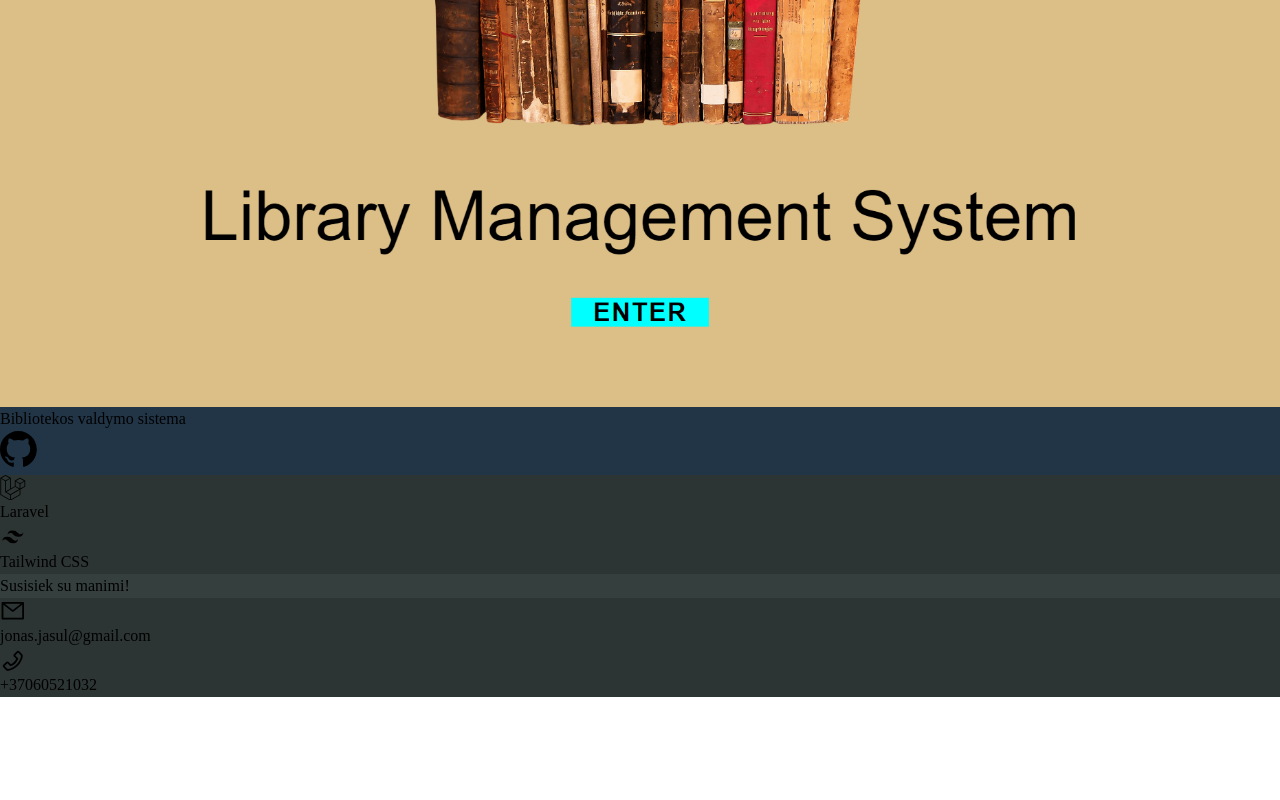
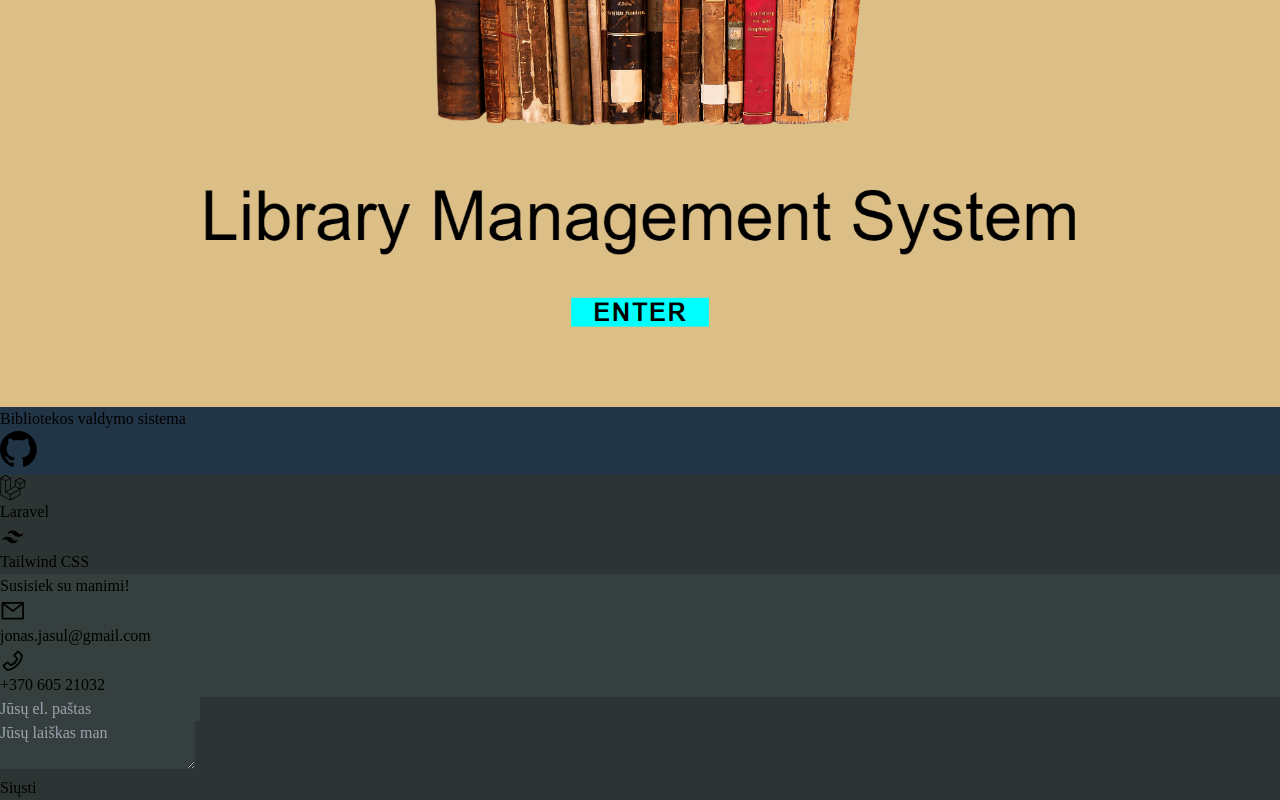
Before and after one commit to jonas-jasul/portfolio, a React (Vite) app: page / in a window 1280 px wide. Shown: the part 5519-6319 px from the top of the page. Before the commit the page ends 6216 px from the top, so only its background shows below. Built offline with nearby package versions, Linux system fonts and the light colour scheme; a web font is replaced by a local one.

Commit message:
Added emailjs contact form with validation

```diff
--- a/package.json
+++ b/package.json
@@ -10,11 +10,14 @@
     "preview": "vite preview"
   },
   "dependencies": {
+    "@emailjs/browser": "^3.11.0",
+    "emailjs": "^4.0.3",
     "postcss-flexbugs-fixes": "^5.0.2",
     "postcss-normalize": "^10.0.1",
     "postcss-preset-env": "^8.5.1",
     "react": "^18.2.0",
     "react-dom": "^18.2.0",
+    "react-hook-form": "^7.46.1",
     "react-icons": "^4.10.1",
     "react-switch": "^7.0.0"
   },
--- a/src/App.css
+++ b/src/App.css
@@ -7,6 +7,14 @@
 
 #dark {
     background-color: #2c3533;
+}
+
+#light .form-bg {
+    background-color: #f6f3f3;
+}
+
+#dark .form-bg {
+    background-color: rgb(53, 63, 62);
 }
 
 #light .hello {
--- a/src/components/contact.tsx
+++ b/src/components/contact.tsx
@@ -1,18 +1,21 @@
 import { AiOutlineMail, AiOutlinePhone } from 'react-icons/ai';
+import ContactForm from './contactForm';
 export default function Contact() {
     return (
         <div className="h-[100vh]">
             <div className="transition-line lg:w-full lg:h-4 "></div>
             <div className='flex flex-col lg:flex-row-reverse'>
                 <div className="contact-div w-full h-[30vh] lg:w-1/3 lg:h-[100vh]">
-                    <div className="contact-heading-div h-full flex justify-center items-center">
+                    <div className="contact-heading-div h-full flex flex-col justify-center items-center">
                         <h2 className="text-center text-emerald-400 text-5xl">Susisiek su manimi!</h2>
+                        <div className='email flex flex-row justify-center items-center contact-text'><AiOutlineMail className='mx-2' size={'1.6em'} /><h3 className='text-2xl'>jonas.jasul@gmail.com</h3></div>
+                        <div className='phone flex flex-row justify-center items-center contact-text'><AiOutlinePhone className='mx-2' size={'1.6em'} /> <h3 className='text-2xl'>+370 605 21032</h3> </div>
                     </div>
 
                 </div>
                 <div className="contact-left-div justify-center items-center mt-40 lg:my-auto lg:mx-auto">
-                    <div className='email flex flex-row justify-center items-center text'><AiOutlineMail className='mx-2' size={'1.6em'} /><h3 className='text-2xl'>jonas.jasul@gmail.com</h3></div>
-                    <div className='phone flex flex-row justify-center items-center text'><AiOutlinePhone className='mx-2' size={'1.6em'} /> <h3 className='text-2xl'>+37060521032</h3> </div>
+
+                    <ContactForm />
                 </div>
             </div>
         </div>
--- /dev/null
+++ b/src/components/contactForm.tsx
@@ -0,0 +1,42 @@
+import emailjs from "@emailjs/browser";
+import { useForm, SubmitHandler } from "react-hook-form";
+
+type Inputs = {
+    email: string,
+    message: string,
+}
+export default function ContactForm() {
+
+    const { register, handleSubmit, formState: { errors } } = useForm<Inputs>();
+    const onSubmit: SubmitHandler<Inputs> = (data: any) => {
+        const formParams = {
+            from_name: data.email,
+            message: data.message,
+        };
+        emailjs.send('service_tha27oq', 'template_kwho7i7', formParams, 'z3pzgpL1hgjB0s1zx')
+        .then(()=> {
+            alert("išsiųsta");
+        });
+    };
+
+
+
+
+    return (
+        <form onSubmit={handleSubmit(onSubmit)}>
+            <div className="emailContactForm flex flex-col">
+                <div className="yourEmail my-4 mx-auto">
+                    <input {...register("email", {required: "Privalomas laukas"})} className="senderEmail form-bg text w-96 h-8 p-2 rounded-md border-2 border-emerald-400" placeholder="Jūsų el. paštas" type="email" />
+                    <p className="text-red-500">{errors.email?.message}</p>
+                </div>
+                <div className="yourLetter mx-auto">
+                    <textarea {...register("message", {required: "Privalomas laukas"})} className="senderMessage form-bg text w-96 rounded-md border-2 border-emerald-400 p-2" placeholder="Jūsų laiškas man" />
+                    <p className="text-red-500">{errors.message?.message}</p>
+
+                </div>
+                <button type="submit" className="text mx-auto bg-emerald-400 rounded-md px-5 py-2 bg-form-send">Siųsti</button>
+
+            </div>
+        </form>
+    )
+}
```
Also changed, not shown: 2 other files (tests, documents, lock files or other folders).
